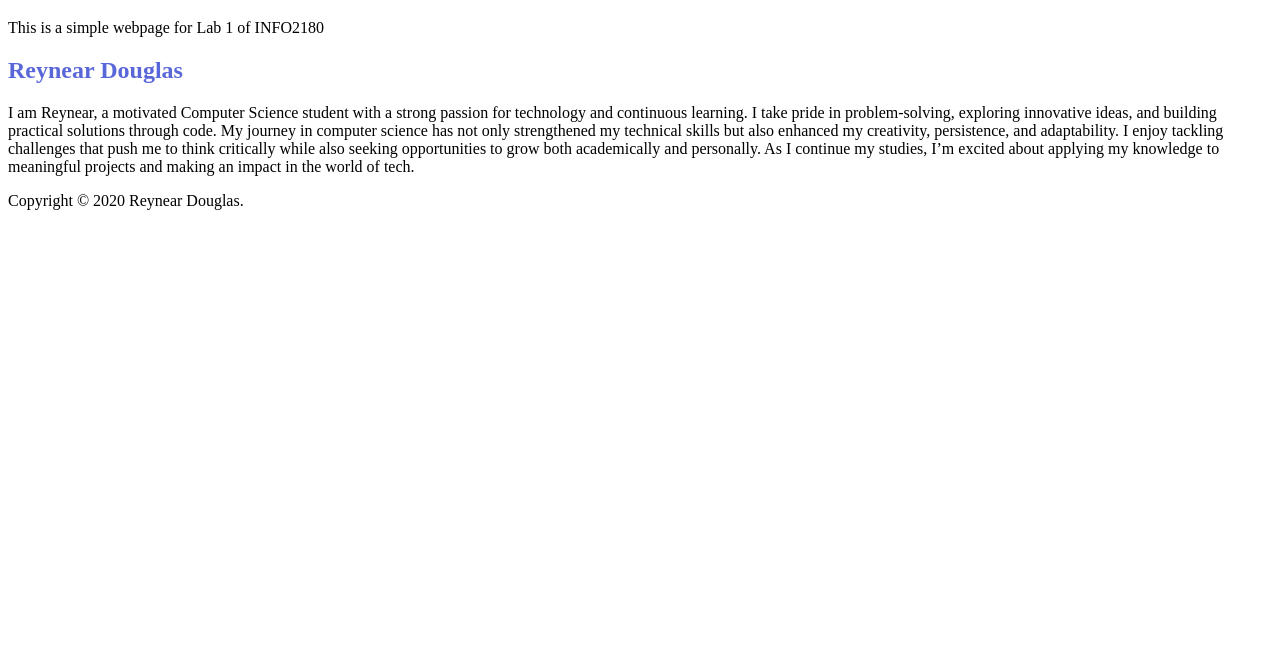
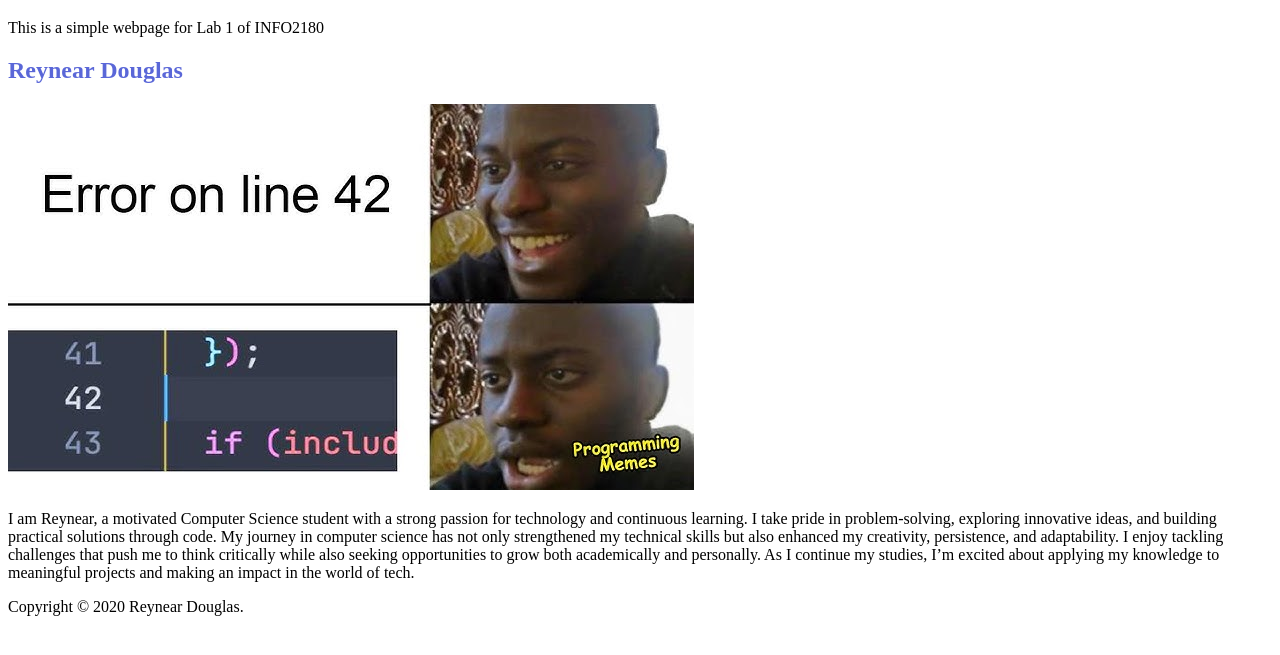
Before and after one commit to Reynear/info2180-lab1, a plain HTML site: page index.html in a window 1280 px wide. Shown: the part 61-716 px from the top of the page. Drawn offline with Linux system fonts and the light colour scheme.

Commit message:
added image

```diff
--- a/index.html
+++ b/index.html
@@ -15,6 +15,7 @@
         </header>
         <main>
             <h2>Reynear Douglas</h2>
+            <img src="meme.jpg" alt="Meme Image" style="max-width: 100%; height: auto;">
             <p>I am Reynear, a motivated Computer Science student with a strong passion for technology and continuous learning. I take pride in problem-solving, exploring innovative ideas, and building practical solutions through code. My journey in computer science has not only strengthened my technical skills but also enhanced my creativity, persistence, and adaptability. I enjoy tackling challenges that push me to think critically while also seeking opportunities to grow both academically and personally. As I continue my studies, I’m excited about applying my knowledge to meaningful projects and making an impact in the world of tech.</p>
         </main>
         <footer>
```
Also changed, not shown: meme.jpg (added).
